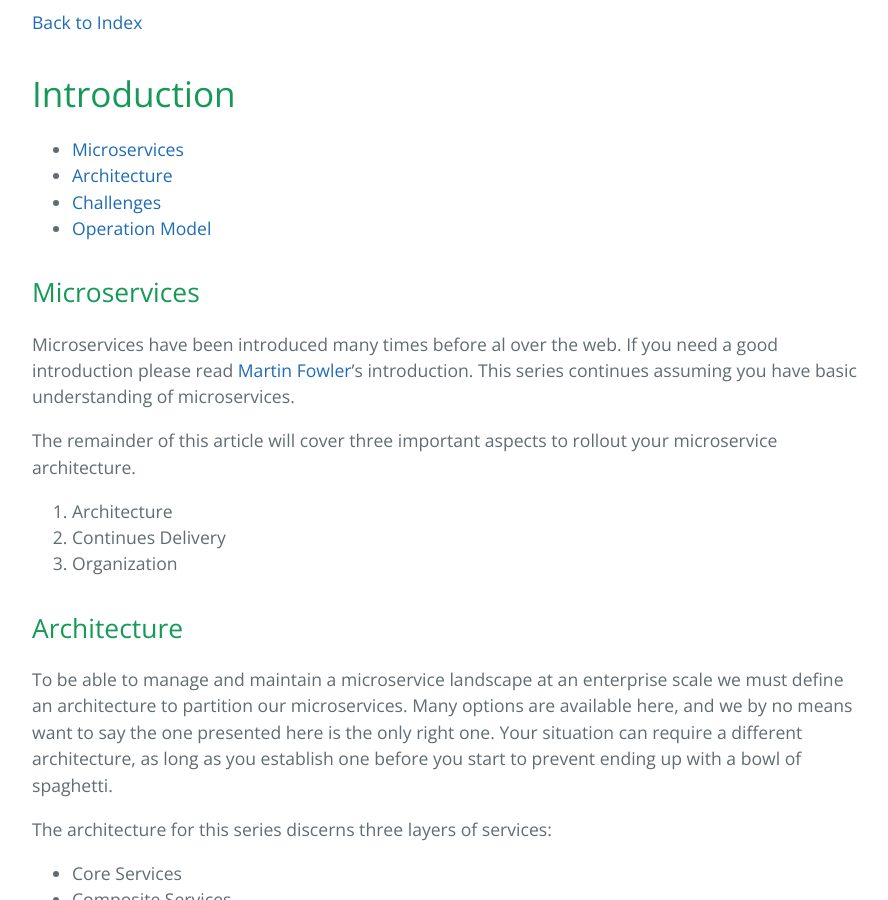
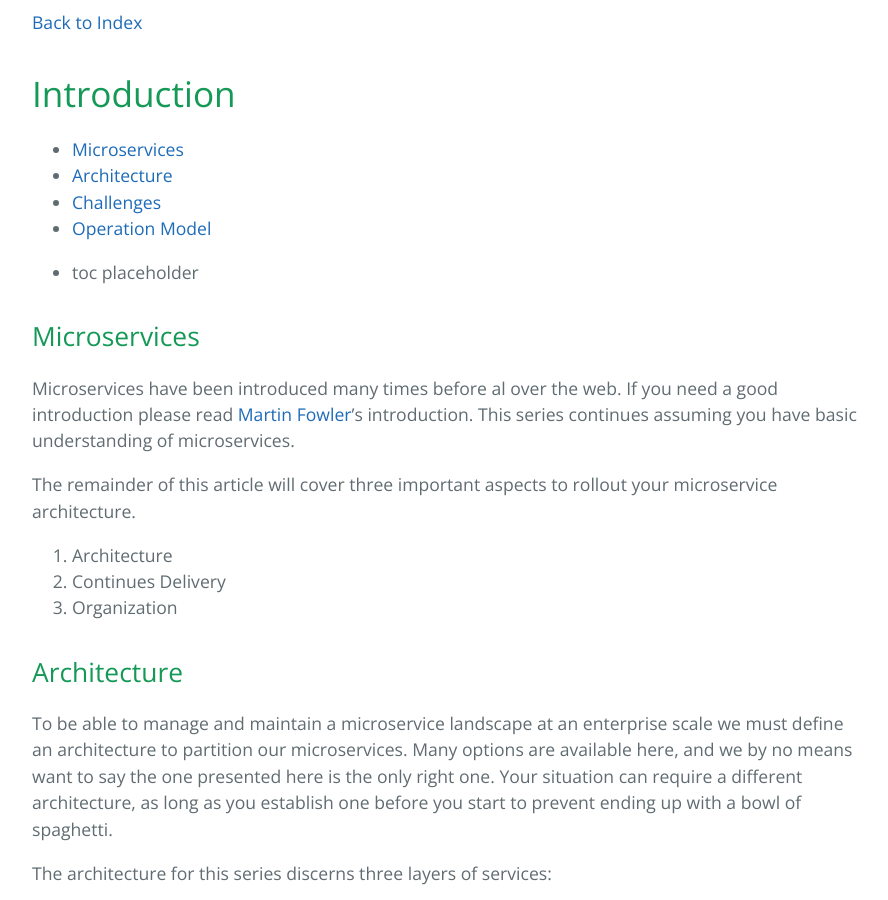
Before and after one commit to bastijnv/hsdp-ade-demo, a Jekyll site: the page built from articles/introduction.md, in a window 1280 px wide and 900 px high, scrolled down 406 px. Shown: the whole window, without its empty margins (192-1080 px from the left). Built offline with Jekyll 4.4.1, drawn with Linux system fonts in a browser that asks for light colours.

Commit message:
- debug TOC which is broken since gh-pages update.

```diff
--- a/articles/introduction.md
+++ b/articles/introduction.md
@@ -4,6 +4,9 @@
 ---
 
 {% include toc.html %}
+
+* toc placeholder
+{:toc}
 
 ## Microservices
 Microservices have been introduced many times before al over the web. If you need a good introduction please read [Martin Fowler](http://martinfowler.com/microservices/)'s
```
